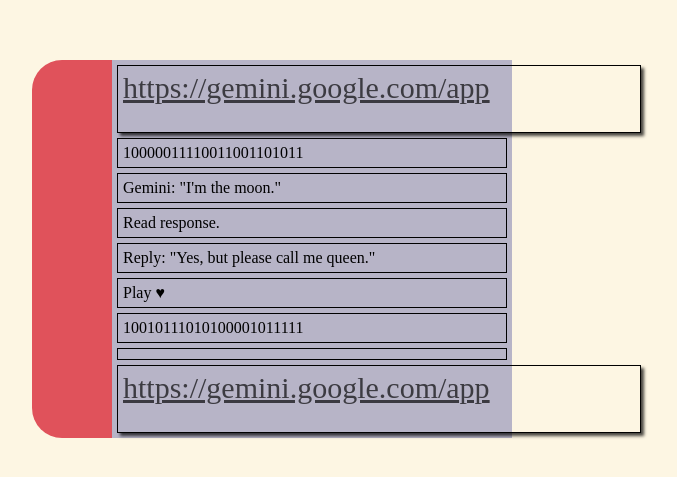
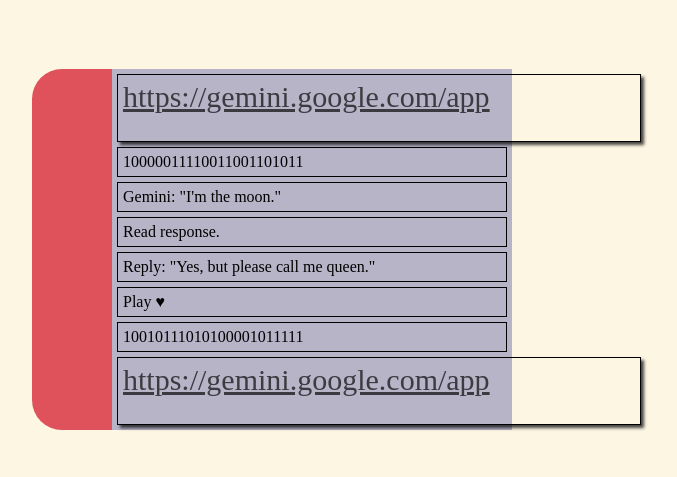
Before and after one commit to domvillegas/valentines2024, a Next.js app: page / in a window 1280 px wide. Shown: the part 151-628 px from the top of the page, without its empty margins (368-1045 px from the left). Built offline with nearby package versions, Linux system fonts and the light colour scheme.

Commit message:
Remove extra line.

```diff
--- a/src/app/page.tsx
+++ b/src/app/page.tsx
@@ -18,7 +18,6 @@
         <div className="line">Reply: "Yes, but please call me queen."</div>
         <div className="line">Play &#9829;</div>
         <div className="line">10010111010100001011111</div>
-        <div className="line"></div>
         <a
           className="line"
           target="_blank"
```
